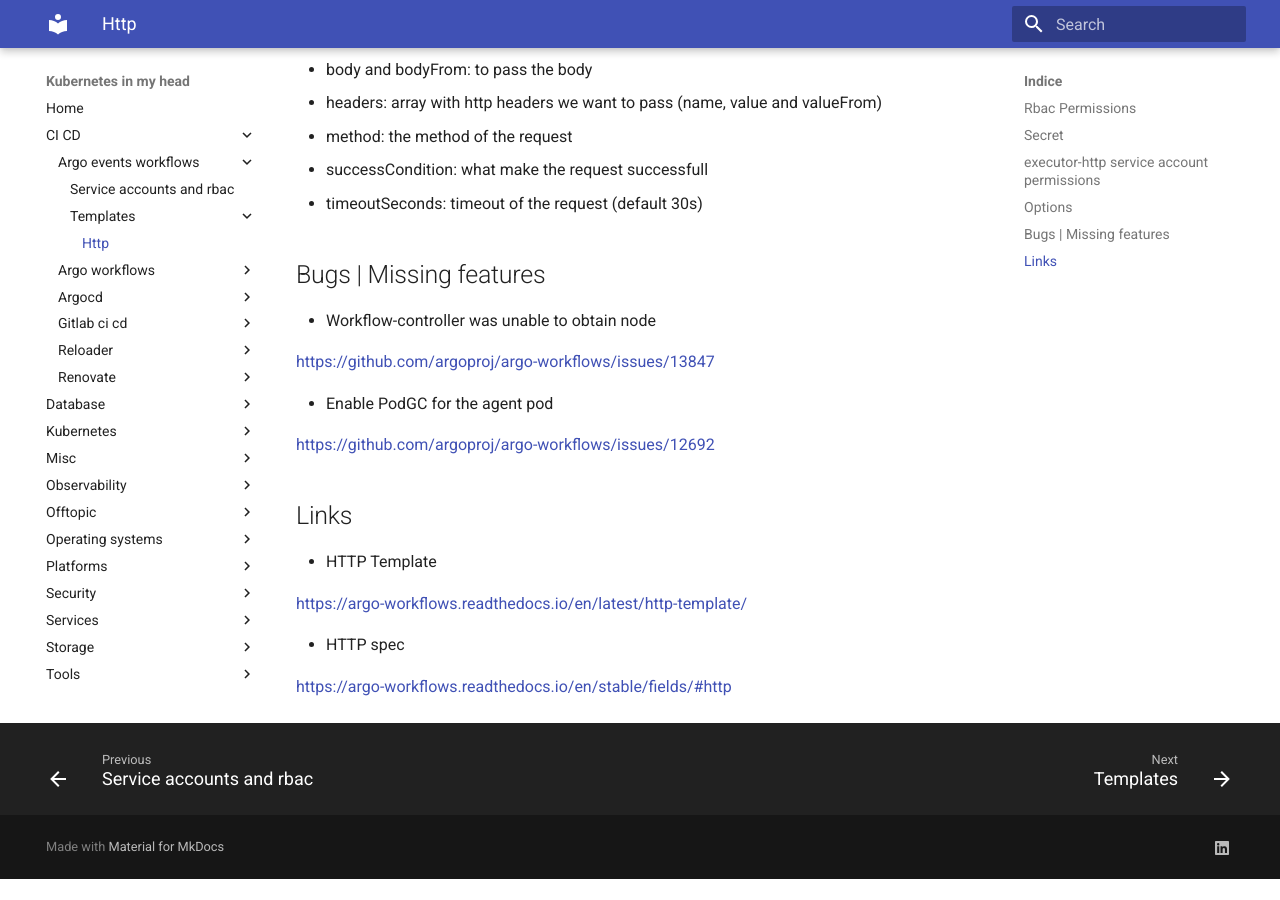
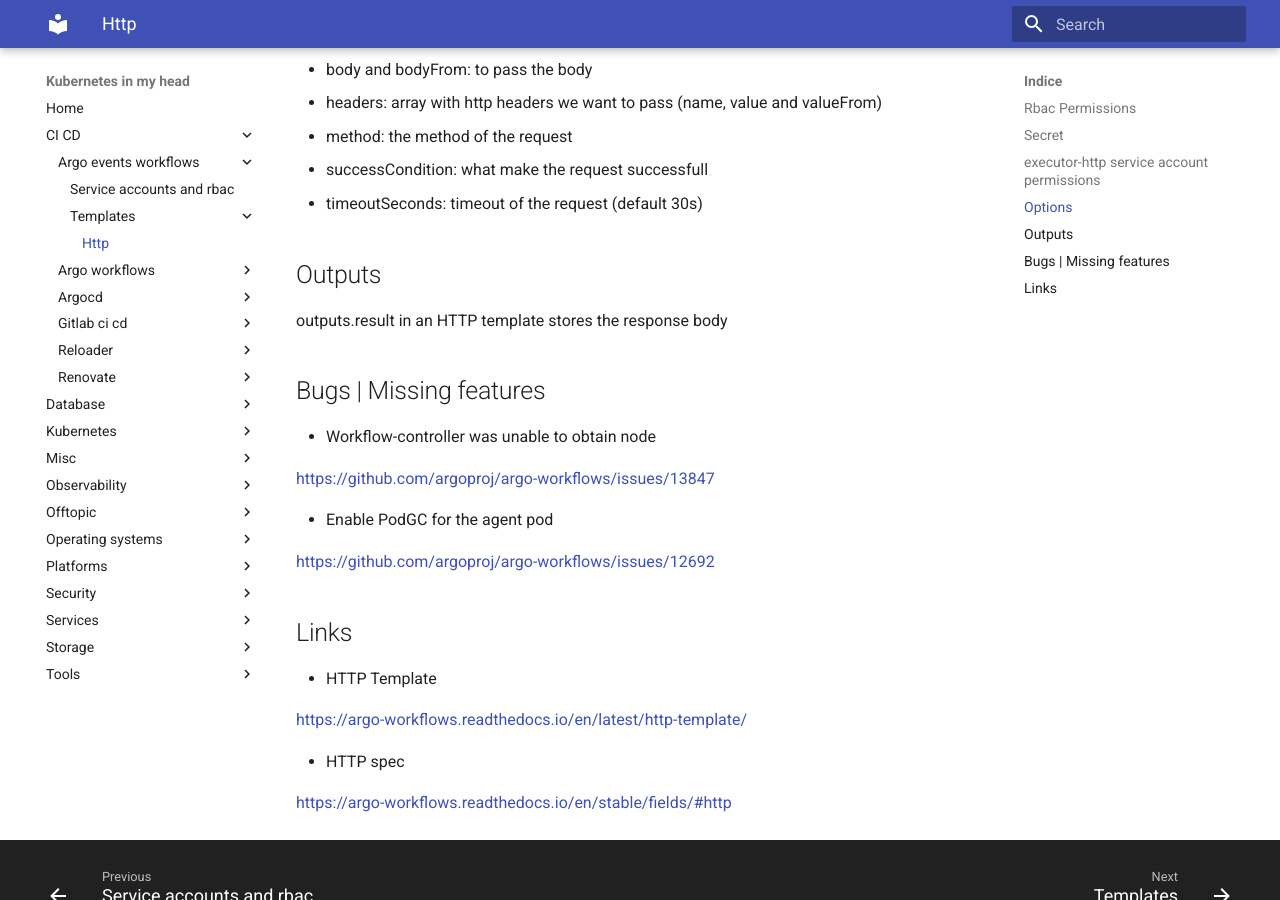
Before and after one commit to jorgelon/kubernetesinmyhead.net, an MkDocs documentation site: the page built from docs/CI-CD/argo-events-workflows/templates/http.md, in a window 1280 px wide and 900 px high, scrolled down 2480 px. Built offline with MkDocs 1.6.1 and Material for MkDocs 9.7.7, drawn with Linux system fonts in a browser that asks for light colours; before the commit the page ends 3359 px from its top, so only the background shows below that.

Commit message:
add output

```diff
--- a/docs/CI-CD/argo-events-workflows/templates/http.md
+++ b/docs/CI-CD/argo-events-workflows/templates/http.md
@@ -108,6 +108,10 @@ Inside the http template we can use some configurations:
 - successCondition: what make the request successfull
 - timeoutSeconds: timeout of the request (default 30s)
 
+## Outputs
+
+outputs.result in an HTTP template stores the response body
+
 ## Bugs | Missing features
 
 - Workflow-controller was unable to obtain node
```
